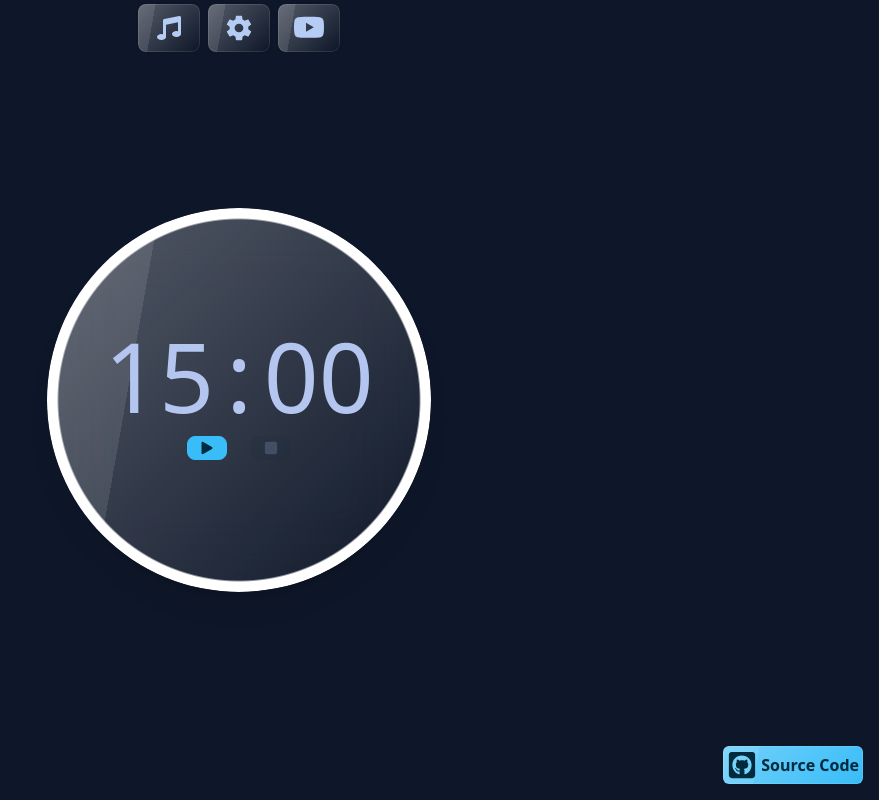
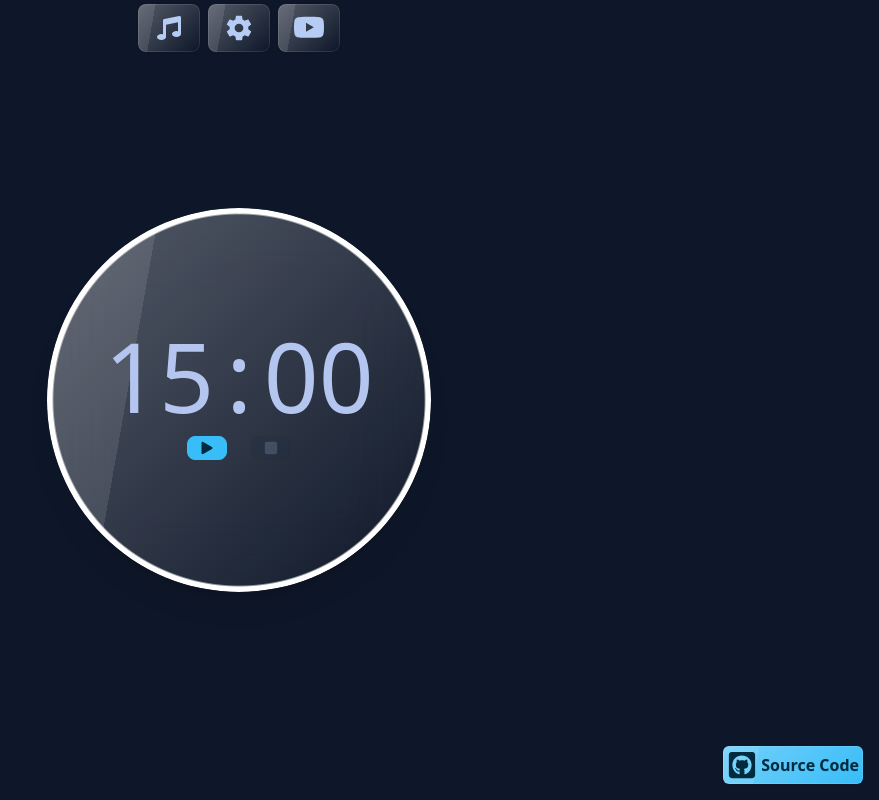
Before and after one commit to ichala/FocusMood, a React (Create React App) app: page / in a window 1280 px wide. Shown: the whole page, without its empty margins (401-1280 px from the left). Built offline with nearby package versions, Linux system fonts and the light colour scheme.

Commit message:
Reduce thckness

```diff
--- a/src/Components/Timer/Timer.jsx
+++ b/src/Components/Timer/Timer.jsx
@@ -67,7 +67,7 @@ const Timer = () => {
       <div
         className="relative glass w-96 h-96   rounded-full hover:border-none flex justify-center items-center text-center p-5 shadow-xl"
       >
-        <div className="absolute z-2 text-white radial-progress" style={{ '--value': getPercentage(), '--size': '24rem', '--thickness': '10px' }} />
+        <div className="absolute z-2 text-white radial-progress" style={{ '--value': getPercentage(), '--size': '24rem', '--thickness': '5px' }} />
         <div className="z-50 ">
 
           <div className="text-8xl">
```
